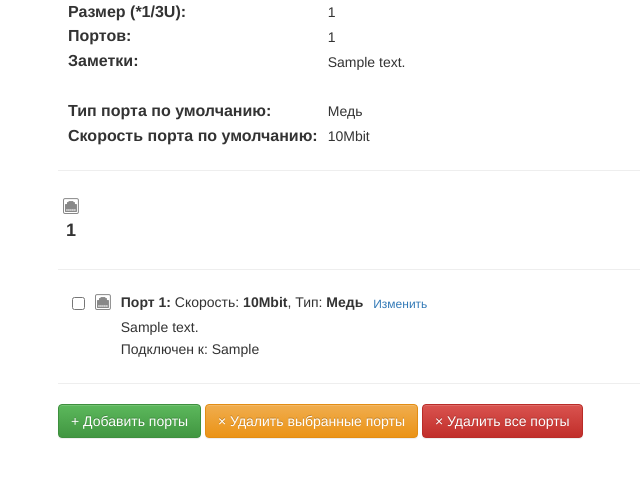
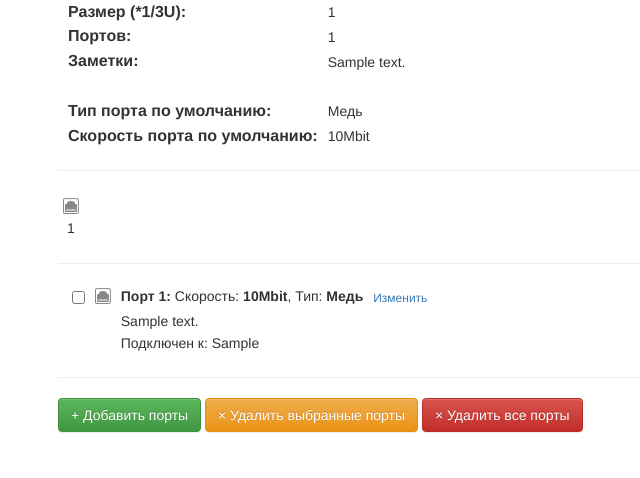
Before and after one commit to kvarel2509/rax, a Django app: page /server/1/ in a window 1280 px wide. Shown: the part 177-655 px from the top of the page, without its empty margins (27-667 px from the left). Run offline with Django 4.2, Linux system fonts and the light colour scheme; a user stored in the database is signed in; tables that the repository leaves empty hold one stand-in row (values such as "Sample post"); data that the repository does not hold is empty; some libraries are stand-ins or nearby versions.

Commit message:
fix color counter of ports

```diff
--- a/rack/templates/rack/server_detail.html
+++ b/rack/templates/rack/server_detail.html
@@ -78,7 +78,7 @@
 										<i style="font-size: 15.9px; color: {{ i.port.color }}" class="bi bi-ethernet"></i>
 									{% endif %}
 								</div>
-								<div class="text-center {% if i.port.connection %}strong{% else %}text-muted{% endif %}">
+								<div class="text-center" {% if not i.port.connection %}style="color: #bbbbbb"{% endif %}>
 									<span>{{ forloop.counter }}</span>
 								</div>
 							</td>
```
